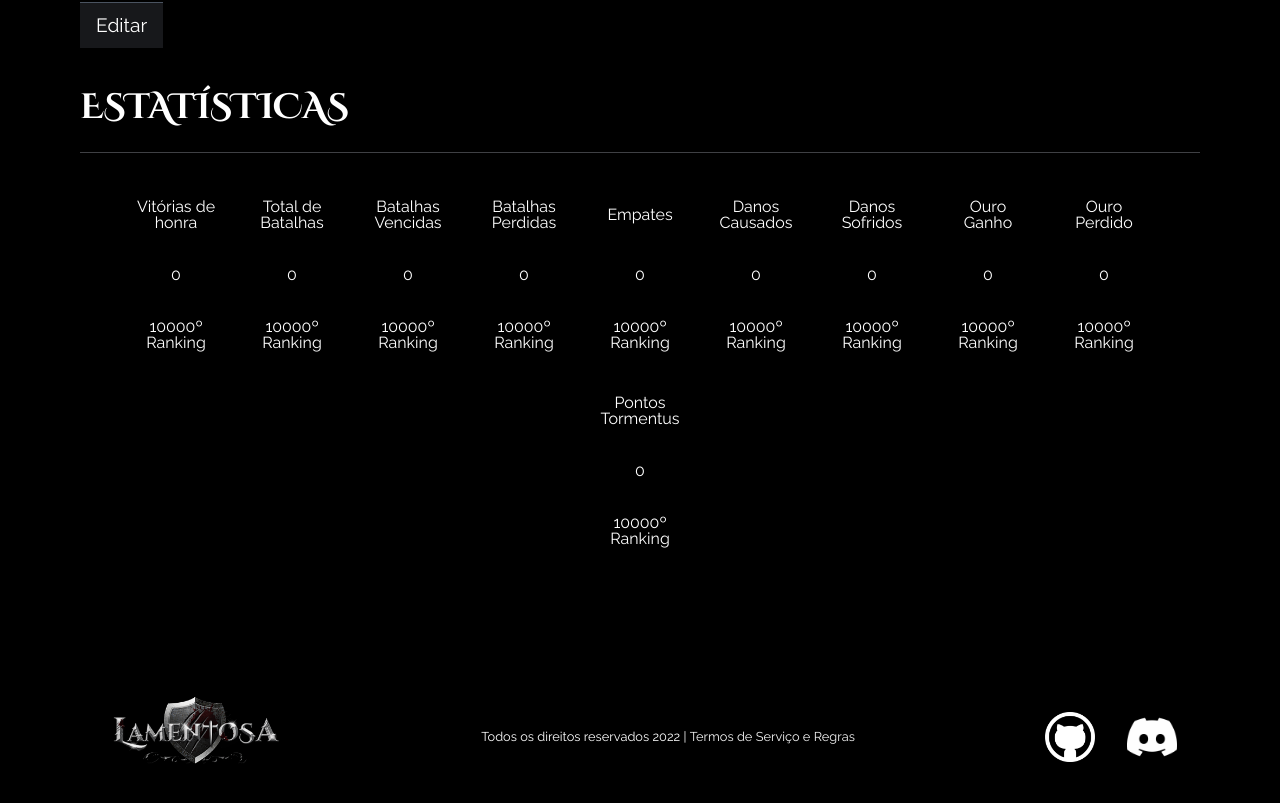
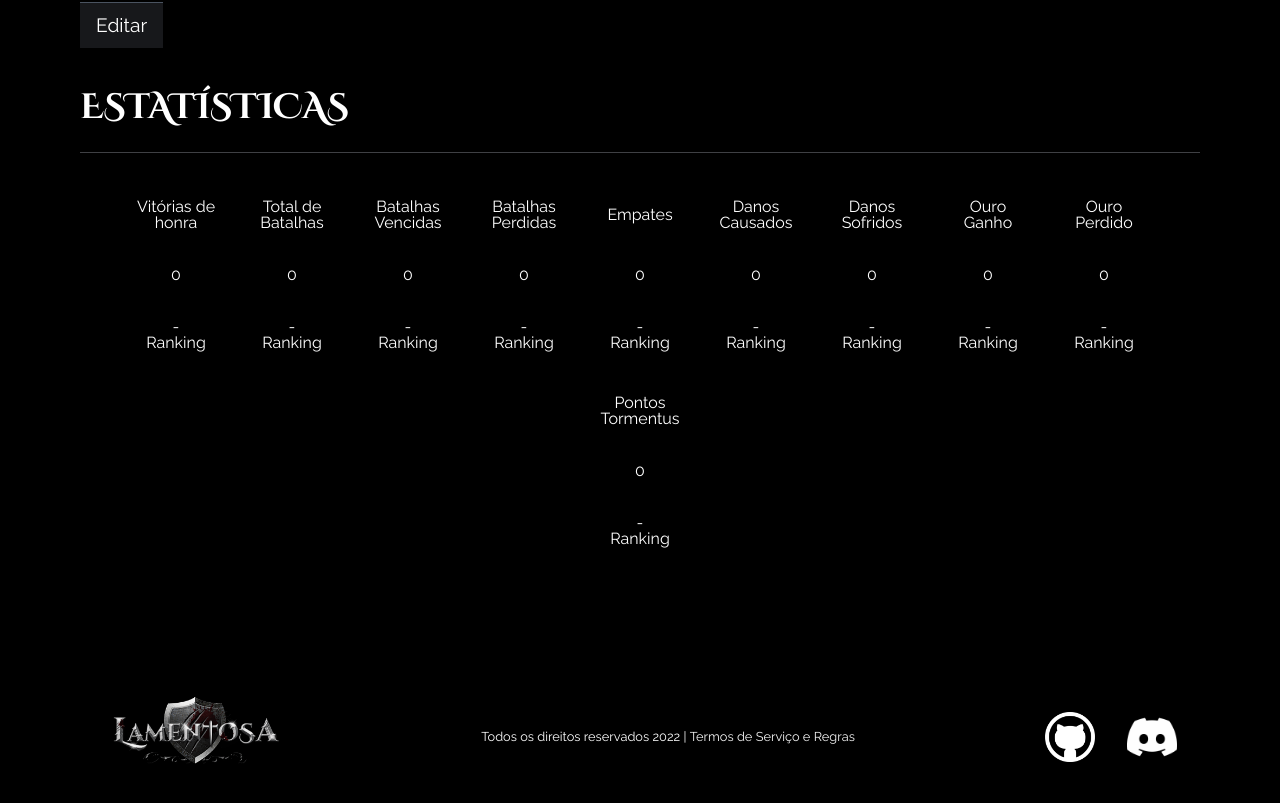
Before and after one commit to charleslana/lamentosa-frontend, a React (Create React App) app: page /status in a window 1280 px wide. Shown: the part 1804-2607 px from the top of the page. Built offline with nearby package versions, Linux system fonts and the light colour scheme.

Commit message:
updated structure

```diff
--- a/src/modules/status/components/Description.tsx
+++ b/src/modules/status/components/Description.tsx
@@ -1,7 +1,11 @@
 import React, { useState } from 'react';
 
-function Description() {
-  const [description, setDescription] = useState('');
+interface IProps {
+  description: string;
+}
+
+function Description(props: IProps) {
+  const [description, setDescription] = useState(props.description);
 
   const handleSubmit = (event: React.FormEvent<HTMLFormElement>) => {
     event.preventDefault();
--- a/src/modules/status/pages/StatusPage.tsx
+++ b/src/modules/status/pages/StatusPage.tsx
@@ -65,38 +65,28 @@ function StatusPage() {
   const [resistance, setResistance] = useState(1);
   const [totalAttributes, setTotalAttributes] = useState(1);
   const [modalTrain, setModalTrain] = useState(false);
+  const [description, setDescription] = useState('');
   const [modalDescription, setModalDescription] = useState(false);
-
-  useEffect(() => {
-    requestUserDetails();
-  }, [formattedDate, totalAttributes]);
-
-  const formatData = () => {
-    const year = new Intl.DateTimeFormat('pt-BR', { year: 'numeric' }).format(
-      userDateCreate
-    );
-    const month = new Intl.DateTimeFormat('pt-BR', { month: 'long' }).format(
-      userDateCreate
-    );
-    const day = new Intl.DateTimeFormat('pt-BR', { day: '2-digit' }).format(
-      userDateCreate
-    );
-    const hour = new Intl.DateTimeFormat('pt-BR', { hour: '2-digit' }).format(
-      userDateCreate
-    );
-    const minute = new Intl.DateTimeFormat('pt-BR', {
-      minute: '2-digit',
-    }).format(userDateCreate);
-    setFormattedDate(`${day} de ${month} de ${year} às ${hour}:${minute}`);
-  };
-
-  const formatGender = () => {
-    if (gender.toLowerCase() === 'male') {
-      setFormattedGender('Masculino');
-      return;
-    }
-    setFormattedGender('Feminino');
-  };
+  const [honorVictories, setHonorVictories] = useState(0);
+  const [honorVictoriesRanking, setHonorVictoriesRanking] = useState(0);
+  const [totalBattles, setTotalBattles] = useState(0);
+  const [totalBattlesRanking, setTotalBattlesRanking] = useState(0);
+  const [battlesWon, setBattlesWon] = useState(0);
+  const [battlesWonRanking, setBattlesWonRanking] = useState(0);
+  const [lostBattles, setLostBattles] = useState(0);
+  const [lostBattlesRanking, setLostBattlesRanking] = useState(0);
+  const [draws, setDraws] = useState(0);
+  const [drawsRanking, setDrawsRanking] = useState(0);
+  const [damageCaused, setDamageCaused] = useState(0);
+  const [damageCausedRanking, setDamageCausedRanking] = useState(0);
+  const [damageSuffered, setDamageSuffered] = useState(0);
+  const [damageSufferedRanking, setDamageSufferedRanking] = useState(0);
+  const [goldEarned, setGoldEarned] = useState(0);
+  const [goldEarnedRanking, setGoldEarnedRanking] = useState(0);
+  const [lostGold, setLostGold] = useState(0);
+  const [lostGoldRanking, setLostGoldRanking] = useState(0);
+  const [tormentusPoints, setTormentusPoints] = useState(0);
+  const [tormentusPointsRanking, setTormentusPointsRanking] = useState(0);
 
   const dataItems: IItem[] = [
     {
@@ -135,6 +125,37 @@ function StatusPage() {
     },
   ];
 
+  useEffect(() => {
+    requestUserDetails();
+  }, [formattedDate, totalAttributes]);
+
+  const formatData = () => {
+    const year = new Intl.DateTimeFormat('pt-BR', { year: 'numeric' }).format(
+      userDateCreate
+    );
+    const month = new Intl.DateTimeFormat('pt-BR', { month: 'long' }).format(
+      userDateCreate
+    );
+    const day = new Intl.DateTimeFormat('pt-BR', { day: '2-digit' }).format(
+      userDateCreate
+    );
+    const hour = new Intl.DateTimeFormat('pt-BR', { hour: '2-digit' }).format(
+      userDateCreate
+    );
+    const minute = new Intl.DateTimeFormat('pt-BR', {
+      minute: '2-digit',
+    }).format(userDateCreate);
+    setFormattedDate(`${day} de ${month} de ${year} às ${hour}:${minute}`);
+  };
+
+  const formatGender = () => {
+    if (gender.toLowerCase() === 'male') {
+      setFormattedGender('Masculino');
+      return;
+    }
+    setFormattedGender('Feminino');
+  };
+
   const loadData = () => {
     setUserDateCreate(new Date('2022-02-18 10:00:00'));
     formatData();
@@ -162,6 +183,27 @@ function StatusPage() {
     setIntelligence(1);
     setResistance(1);
     setTotalAttributes(force + defense + agility + intelligence + resistance);
+    setDescription('');
+    setHonorVictories(0);
+    setHonorVictoriesRanking(0);
+    setTotalBattles(0);
+    setTotalBattlesRanking(0);
+    setBattlesWon(0);
+    setBattlesWonRanking(0);
+    setLostBattles(0);
+    setLostBattlesRanking(0);
+    setDraws(0);
+    setDrawsRanking(0);
+    setDamageCaused(0);
+    setDamageCausedRanking(0);
+    setDamageSuffered(0);
+    setDamageSufferedRanking(0);
+    setGoldEarned(0);
+    setGoldEarnedRanking(0);
+    setLostGold(0);
+    setLostGoldRanking(0);
+    setTormentusPoints(0);
+    setTormentusPointsRanking(0);
   };
 
   const requestUserDetails = async () => {
@@ -474,99 +516,101 @@ function StatusPage() {
         </div>
         <h1 className='title text-bold'>Descrição</h1>
         <p>
-          Esse personagem não possuí uma história. Escreva algo aqui, conte-nos
+          {description
+            ? description
+            : `Esse personagem não possuí uma história. Escreva algo aqui, conte-nos
           quem és, de onde veio, quais são seus objetivos... Ou talvez você
-          queira falar sobre seus medos *sic
+          queira falar sobre seus medos *sic`}
         </p>
         <button onClick={showDescription}>Editar</button>
         <h1 className='title text-bold'>Estatísticas</h1>
         <ul className='dynamic-table'>
           <li>
             <span>Vitórias de honra</span>
-            <span>0</span>
+            <span>{honorVictories}</span>
             <span>
-              10000º
+              {honorVictoriesRanking > 0 ? `${honorVictoriesRanking}º` : '-'}
               <br />
               Ranking
             </span>
           </li>
           <li>
             <span>Total de Batalhas</span>
-            <span>0</span>
+            <span>{totalBattles}</span>
             <span>
-              10000º
+              {totalBattlesRanking > 0 ? `${totalBattlesRanking}º` : '-'}
               <br />
               Ranking
             </span>
           </li>
           <li>
             <span>Batalhas Vencidas</span>
-            <span>0</span>
+            <span>{battlesWon}</span>
             <span>
-              10000º
+              {battlesWonRanking > 0 ? `${battlesWonRanking}º` : '-'}
               <br />
               Ranking
             </span>
           </li>
           <li>
             <span>Batalhas Perdidas</span>
-            <span>0</span>
+            <span>{lostBattles}</span>
             <span>
-              10000º
+              {lostBattlesRanking > 0 ? `${lostBattlesRanking}º` : '-'}
               <br />
               Ranking
             </span>
           </li>
           <li>
             <span>Empates</span>
-            <span>0</span>
+            <span>{draws}</span>
             <span>
-              10000º
+              {drawsRanking > 0 ? `${drawsRanking}º` : '-'}
               <br />
               Ranking
             </span>
           </li>
           <li>
             <span>Danos Causados</span>
-            <span>0</span>
+            <span>{damageCaused}</span>
             <span>
-              10000º
+              {damageCausedRanking > 0 ? `${damageCausedRanking}º` : '-'}
               <br />
               Ranking
             </span>
           </li>
           <li>
             <span>Danos Sofridos</span>
-            <span>0</span>
+            <span>{damageSuffered}</span>
             <span>
-              10000º
+              {damageSufferedRanking > 0 ? `${damageSufferedRanking}º` : '-'}
               <br />
               Ranking
             </span>
           </li>
           <li>
             <span>Ouro Ganho</span>
-            <span>0</span>
+            <span>{goldEarned}</span>
             <span>
-              10000º
+              {goldEarnedRanking > 0 ? `${goldEarnedRanking}º` : '-'}
               <br />
               Ranking
             </span>
           </li>
           <li>
             <span>Ouro Perdido</span>
-            <span>0</span>
+            <span>{lostGold}</span>
             <span>
-              10000º
+              {lostGoldRanking > 0 ? `${lostGoldRanking}º` : '-'}
               <br />
               Ranking
             </span>
           </li>
           <li>
             <span>Pontos Tormentus</span>
-            <span>0</span>
+            <span>{tormentusPoints}</span>
             <span>
-              10000º
+              {tormentusPointsRanking > 0 ? `${tormentusPointsRanking}º` : '-'}
               <br />
               Ranking
             </span>
@@ -584,7 +628,10 @@ function StatusPage() {
         ''
       )}
       {modalDescription ? (
-        <CustomModal children={<Description />} showModal={showDescription} />
+        <CustomModal
+          children={<Description description={description} />}
+          showModal={showDescription}
+        />
       ) : (
         ''
       )}
```
